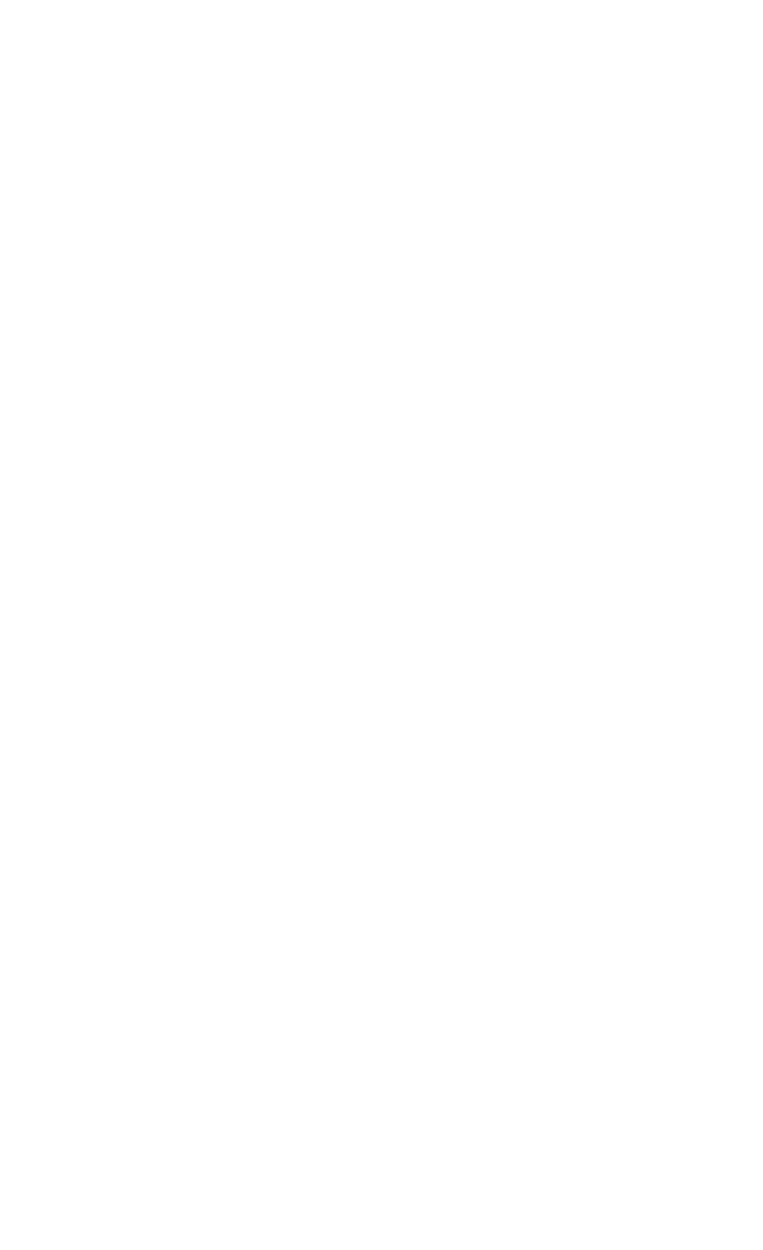
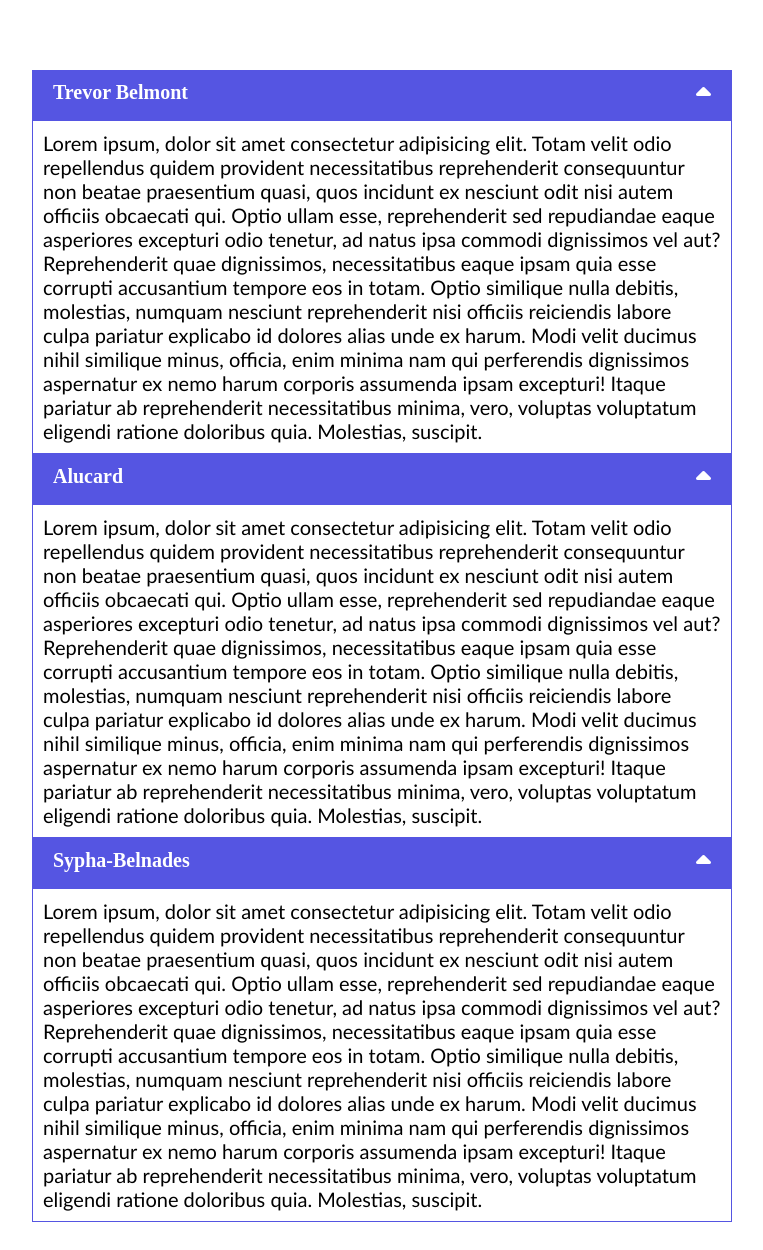
Before and after one commit to FaridJafaroov/Labs, a plain HTML site: page LabTask-5/index.html in a window 1280 px wide. Shown: the whole page, without its empty margins (258-1021 px from the left). Before the commit the page ends 800 px from the top, so only its background shows below. Drawn offline with Linux system fonts and the light colour scheme.

Commit message:
LabTask-5 hazir

```diff
--- a/LabTask-5/index.html
+++ b/LabTask-5/index.html
@@ -1,12 +1,82 @@
 <!DOCTYPE html>
 <html lang="en">
+
 <head>
     <meta charset="UTF-8">
     <meta name="viewport" content="width=device-width, initial-scale=1.0">
     <title>Document</title>
     <link rel="stylesheet" href="style.css">
 </head>
+
 <body>
 
+    <div class="accordion">
+
+        <div class="first-part">
+            <div class="top-part">
+                <h4>Trevor Belmont</h4>
+                <i class="fa-solid fa-caret-up"></i>
+            </div>
+
+            <div class="bottom-part">
+                <p>Lorem ipsum, dolor sit amet consectetur adipisicing elit. Totam velit odio repellendus quidem
+                    provident necessitatibus reprehenderit consequuntur non beatae praesentium quasi, quos incidunt ex
+                    nesciunt odit nisi autem officiis obcaecati qui. Optio ullam esse, reprehenderit sed repudiandae
+                    eaque asperiores excepturi odio tenetur, ad natus ipsa commodi dignissimos vel aut? Reprehenderit
+                    quae dignissimos, necessitatibus eaque ipsam quia esse corrupti accusantium tempore eos in totam.
+                    Optio similique nulla debitis, molestias, numquam nesciunt reprehenderit nisi officiis reiciendis
+                    labore culpa pariatur explicabo id dolores alias unde ex harum. Modi velit ducimus nihil similique
+                    minus, officia, enim minima nam qui perferendis dignissimos aspernatur ex nemo harum corporis
+                    assumenda ipsam excepturi! Itaque pariatur ab reprehenderit necessitatibus minima, vero, voluptas
+                    voluptatum eligendi ratione doloribus quia. Molestias, suscipit.</p>
+            </div>
+        </div>
+
+        <div class="first-part">
+            <div class="top-part">
+                <h4>Alucard</h4>
+                <i class="fa-solid fa-caret-up"></i>
+            </div>
+
+            <div class="bottom-part">
+                <p>Lorem ipsum, dolor sit amet consectetur adipisicing elit. Totam velit odio repellendus quidem
+                    provident necessitatibus reprehenderit consequuntur non beatae praesentium quasi, quos incidunt ex
+                    nesciunt odit nisi autem officiis obcaecati qui. Optio ullam esse, reprehenderit sed repudiandae
+                    eaque asperiores excepturi odio tenetur, ad natus ipsa commodi dignissimos vel aut? Reprehenderit
+                    quae dignissimos, necessitatibus eaque ipsam quia esse corrupti accusantium tempore eos in totam.
+                    Optio similique nulla debitis, molestias, numquam nesciunt reprehenderit nisi officiis reiciendis
+                    labore culpa pariatur explicabo id dolores alias unde ex harum. Modi velit ducimus nihil similique
+                    minus, officia, enim minima nam qui perferendis dignissimos aspernatur ex nemo harum corporis
+                    assumenda ipsam excepturi! Itaque pariatur ab reprehenderit necessitatibus minima, vero, voluptas
+                    voluptatum eligendi ratione doloribus quia. Molestias, suscipit.</p>
+            </div>
+        </div>
+
+        <div class="first-part">
+            <div class="top-part">
+                <h4>Sypha-Belnades</h4>
+                <i class="fa-solid fa-caret-up"></i>
+            </div>
+
+            <div class="bottom-part">
+                <p>Lorem ipsum, dolor sit amet consectetur adipisicing elit. Totam velit odio repellendus quidem
+                    provident necessitatibus reprehenderit consequuntur non beatae praesentium quasi, quos incidunt ex
+                    nesciunt odit nisi autem officiis obcaecati qui. Optio ullam esse, reprehenderit sed repudiandae
+                    eaque asperiores excepturi odio tenetur, ad natus ipsa commodi dignissimos vel aut? Reprehenderit
+                    quae dignissimos, necessitatibus eaque ipsam quia esse corrupti accusantium tempore eos in totam.
+                    Optio similique nulla debitis, molestias, numquam nesciunt reprehenderit nisi officiis reiciendis
+                    labore culpa pariatur explicabo id dolores alias unde ex harum. Modi velit ducimus nihil similique
+                    minus, officia, enim minima nam qui perferendis dignissimos aspernatur ex nemo harum corporis
+                    assumenda ipsam excepturi! Itaque pariatur ab reprehenderit necessitatibus minima, vero, voluptas
+                    voluptatum eligendi ratione doloribus quia. Molestias, suscipit.</p>
+            </div>
+        </div>
+
+
+    </div>
+
+    <script src="https://kit.fontawesome.com/75816eb961.js" crossorigin="anonymous"></script>
+    <script src="./main.js"></script>
 </body>
+
 </html>
--- a/LabTask-5/main.js
+++ b/LabTask-5/main.js
@@ -0,0 +1,15 @@
+
+let click=document.querySelector(".first-part");
+let textPart=document.querySelector(".bottom-part");
+
+function clickFunction(){
+    if(textPart.style.display==="none"){
+        textPart.style.display="block";
+    }
+    else{
+        textPart.style.display="none";
+    }
+    console.log(click)
+  }
+
+  click.addEventListener("click",clickFunction);
--- a/LabTask-5/style.css
+++ b/LabTask-5/style.css
@@ -3,3 +3,45 @@
     padding: 0;
     box-sizing: border-box;
 }
+
+.accordion{
+    display: flex;
+    flex-direction: column;
+    justify-content: center;
+    align-items: center;
+    margin: 70px 0;
+}
+
+.first-part{
+    width: 700px;
+    border: 1px solid rgb(85, 85, 226);
+}
+
+.top-part{
+    height: 50px;
+    background-color: rgb(85, 85, 226);
+    display: flex;
+    justify-content: space-between;
+    padding-left: 20px;
+    padding-right: 20px;
+    padding-top: 10px;
+}
+
+.top-part h4{
+    color: white;
+    font-size: 20px;
+}
+
+.top-part i{
+    color: white;
+    font-size: 24px;
+}
+
+.bottom-part{
+    padding: 10px;
+}
+
+.bottom-part p{
+    font-family: 'Gill Sans', 'Gill Sans MT', Calibri, 'Trebuchet MS', sans-serif;
+    font-size: 20px;
+}
```
